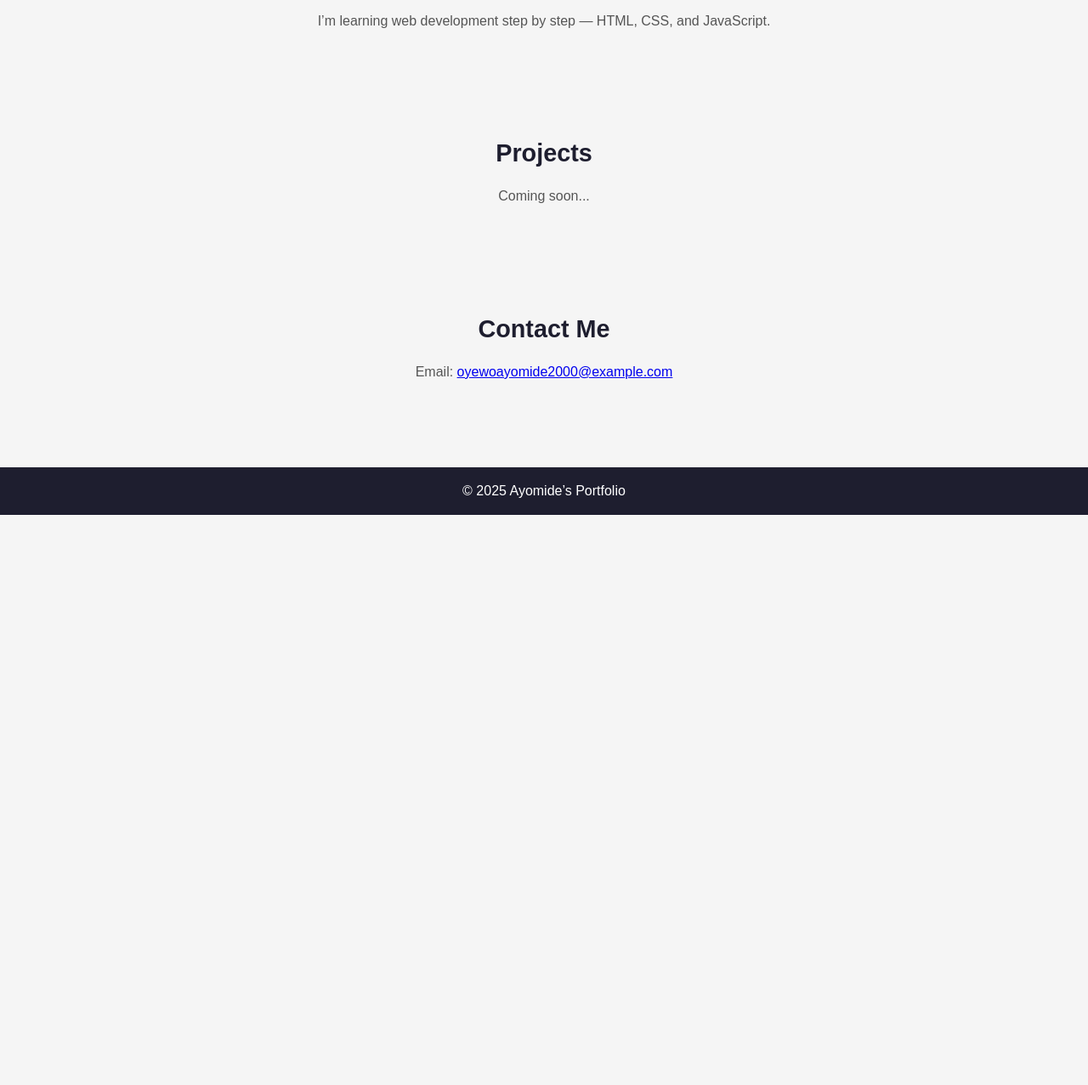
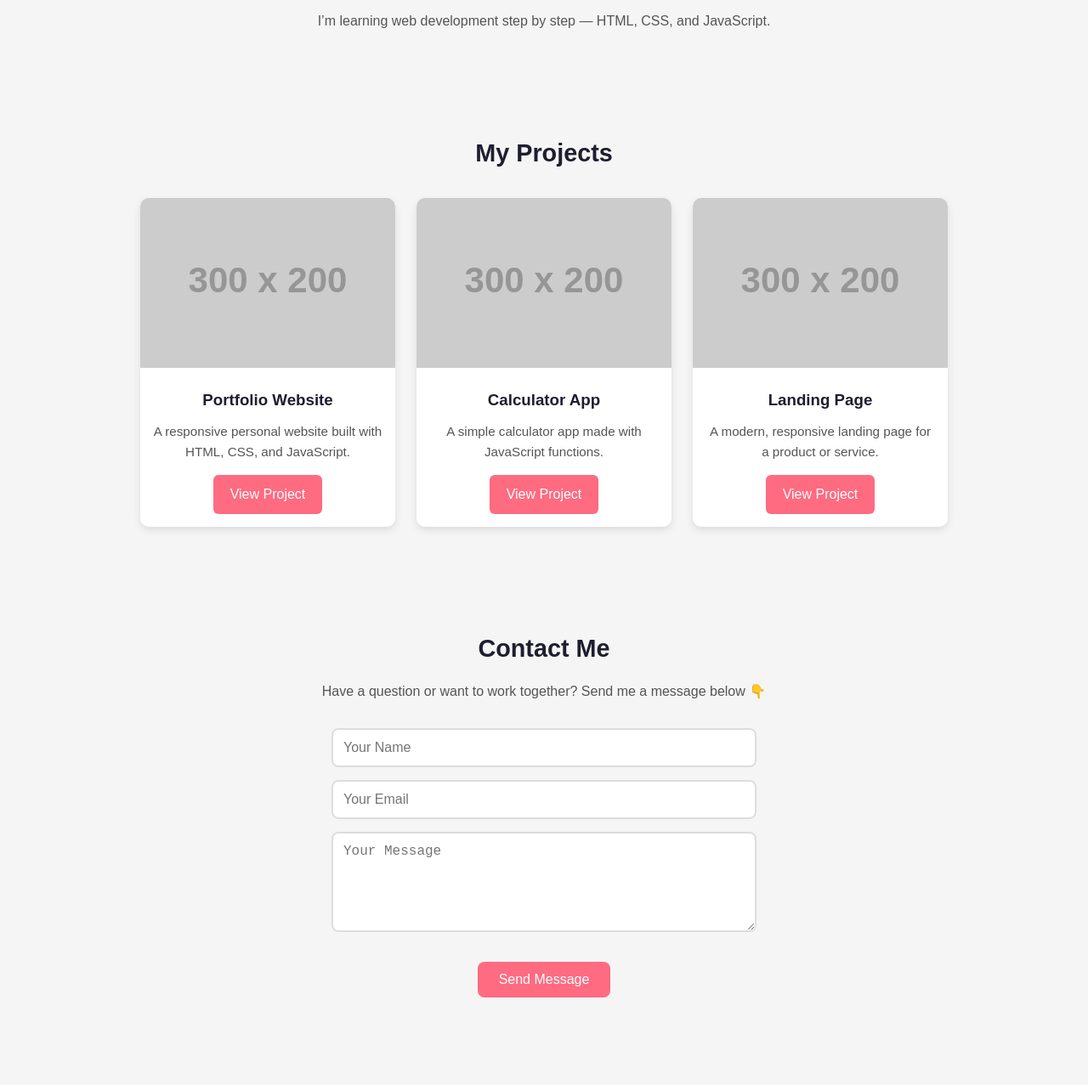
Before and after one commit to flash6d/my-portfolio, a plain HTML site: page index.html in a window 1280 px wide. Shown: the part 443-1720 px from the top of the page at 85% size. Before the commit the page ends 1049 px from the top, so only its background shows below. Drawn offline with Linux system fonts and the light colour scheme; placeholder pictures from the web are drawn by us.

Commit message:
Add files via upload

```diff
--- a/index.html
+++ b/index.html
@@ -28,16 +28,46 @@
     <h2>About Me</h2>
     <p>I’m learning web development step by step — HTML, CSS, and JavaScript.</p>
   </section>
+<section id="projects">
+  <h2>My Projects</h2>
+  <div class="projects-container">
+    <div class="project-card">
+      <img src="https://via.placeholder.com/300x200" alt="Project 1">
+      <h3>Portfolio Website</h3>
+      <p>A responsive personal website built with HTML, CSS, and JavaScript.</p>
+      <a href="#" target="_blank">View Project</a>
+    </div>
 
-  <section id="projects">
-    <h2>Projects</h2>
-    <p>Coming soon...</p>
-  </section>
+    <div class="project-card">
+      <img src="https://via.placeholder.com/300x200" alt="Project 2">
+      <h3>Calculator App</h3>
+      <p>A simple calculator app made with JavaScript functions.</p>
+      <a href="#" target="_blank">View Project</a>
+    </div>
 
-  <section id="contact">
-    <h2>Contact Me</h2>
-    <p>Email: <a href="mailto:oyewoayomide2000@example.com">oyewoayomide2000@example.com</a></p>
-  </section>
+    <div class="project-card">
+      <img src="https://via.placeholder.com/300x200" alt="Project 3">
+      <h3>Landing Page</h3>
+      <p>A modern, responsive landing page for a product or service.</p>
+      <a href="#" target="_blank">View Project</a>
+    </div>
+  </div>
+</section>
+
+
+
+<section id="contact">
+  <h2>Contact Me</h2>
+  <p>Have a question or want to work together? Send me a message below 👇</p>
+
+  <form class="contact-form">
+    <input type="text" id="name" placeholder="Your Name" required>
+    <input type="email" id="email" placeholder="Your Email" required>
+    <textarea id="message" rows="5" placeholder="Your Message" required></textarea>
+    <button type="submit">Send Message</button>
+  </form>
+</section>
+
 
   <footer>
     <p>&copy; 2025 Ayomide’s Portfolio</p>
--- a/script.js
+++ b/script.js
@@ -30,3 +30,20 @@ window.addEventListener("scroll", revealSection);
 
 // Run on load
 revealSection();
+// Contact form submission
+const contactForm = document.querySelector(".contact-form");
+
+contactForm.addEventListener("submit", (e) => {
+  e.preventDefault();
+
+  const name = document.querySelector("#name").value.trim();
+  const email = document.querySelector("#email").value.trim();
+  const message = document.querySelector("#message").value.trim();
+
+  if (name && email && message) {
+    alert(`Thank you, ${name}! Your message has been sent.`);
+    contactForm.reset();
+  } else {
+    alert("Please fill in all fields before submitting.");
+  }
+});
--- a/style.css
+++ b/style.css
@@ -135,3 +135,98 @@ footer {
     width: 80%;
   }
 }
+/* ===== PROJECTS SECTION ===== */
+.projects-container {
+  display: flex;
+  flex-wrap: wrap;
+  justify-content: center;
+  gap: 25px;
+  margin-top: 30px;
+}
+
+.project-card {
+  background-color: #fff;
+  border-radius: 10px;
+  box-shadow: 0 4px 10px rgba(0, 0, 0, 0.1);
+  width: 300px;
+  transition: transform 0.3s ease, box-shadow 0.3s ease;
+  overflow: hidden;
+}
+
+.project-card img {
+  width: 100%;
+  height: 200px;
+  object-fit: cover;
+}
+
+.project-card h3 {
+  margin: 15px 0 10px;
+  color: #1e1e2f;
+}
+
+.project-card p {
+  padding: 0 15px;
+  color: #555;
+  font-size: 0.95rem;
+}
+
+.project-card a {
+  display: inline-block;
+  margin: 15px;
+  background-color: #ff6b81;
+  color: white;
+  padding: 10px 20px;
+  border-radius: 6px;
+  text-decoration: none;
+  transition: background 0.3s ease;
+}
+
+.project-card a:hover {
+  background-color: #ff4757;
+}
+
+.project-card:hover {
+  transform: translateY(-8px);
+  box-shadow: 0 8px 18px rgba(0, 0, 0, 0.15);
+}
+/* ===== CONTACT FORM ===== */
+.contact-form {
+  display: flex;
+  flex-direction: column;
+  align-items: center;
+  max-width: 500px;
+  margin: 30px auto;
+  gap: 15px;
+}
+
+.contact-form input,
+.contact-form textarea {
+  width: 100%;
+  padding: 12px;
+  border: 2px solid #ddd;
+  border-radius: 8px;
+  font-size: 1rem;
+  transition: border-color 0.3s ease;
+}
+
+.contact-form input:focus,
+.contact-form textarea:focus {
+  border-color: #ff6b81;
+  outline: none;
+}
+
+.contact-form button {
+  background-color: #ff6b81;
+  color: white;
+  border: none;
+  padding: 12px 25px;
+  border-radius: 8px;
+  font-size: 1rem;
+  cursor: pointer;
+  transition: background 0.3s ease, transform 0.2s ease;
+}
+
+.contact-form button:hover {
+  background-color: #ff4757;
+  transform: scale(1.05);
+}
```
